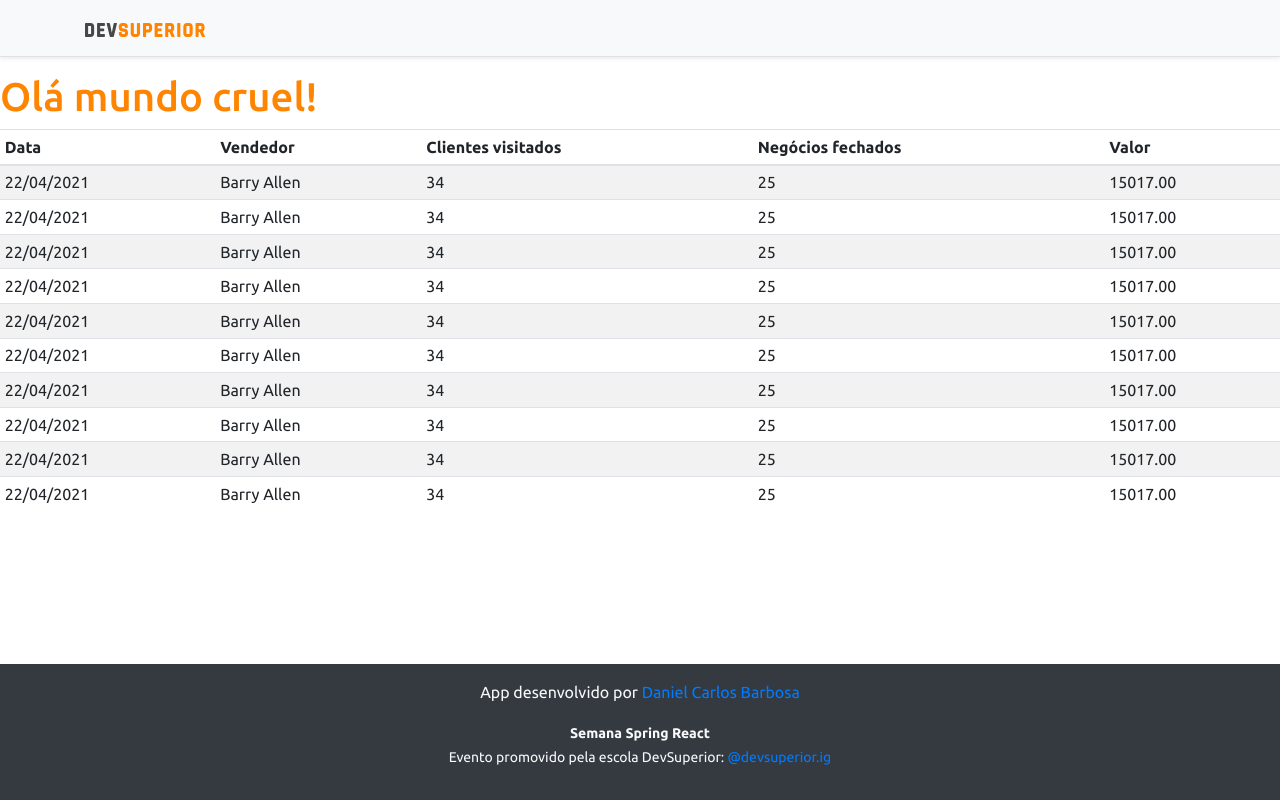
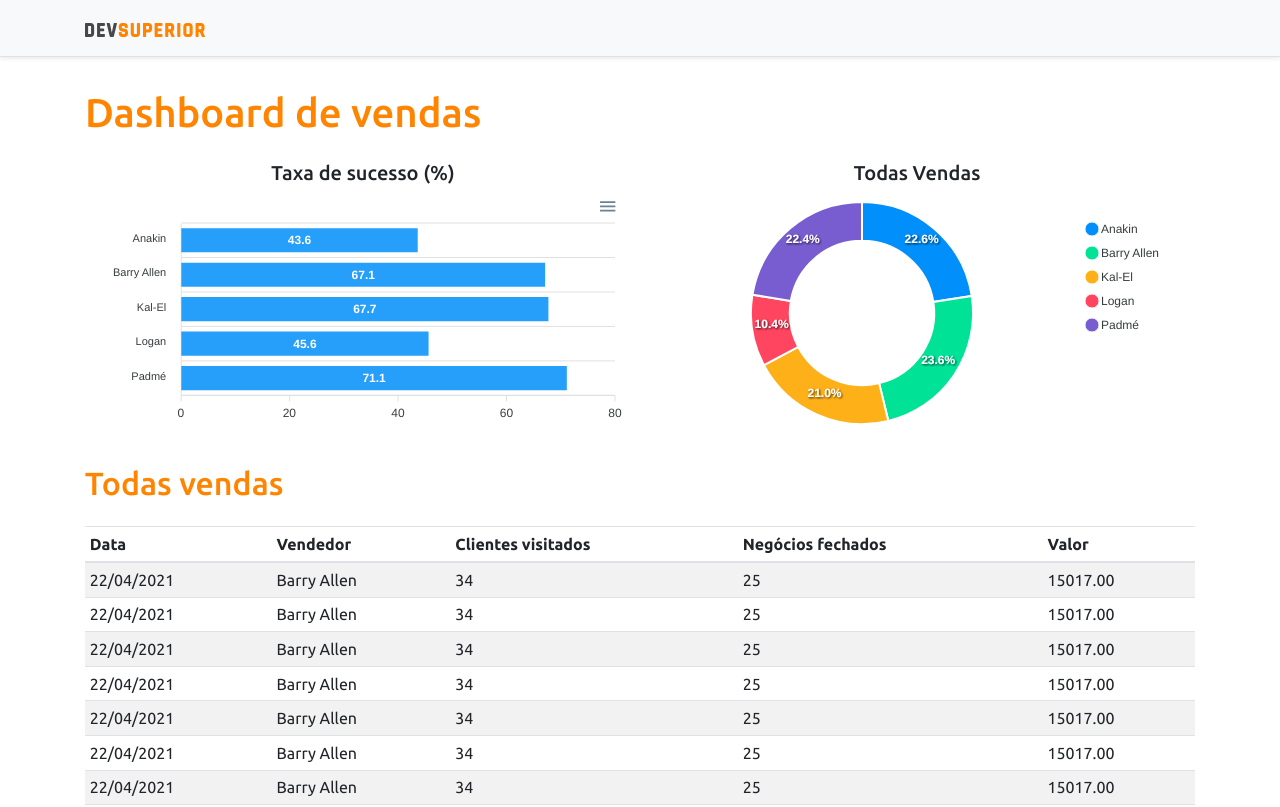
Before and after one commit to EngDaniel/projeto-sds3, a React (Create React App) app in the folder frontend/: page / in a window 1280 px wide. Shown: the top 807 px of the page. Built offline with nearby package versions, Linux system fonts and the light colour scheme.

Commit message:
Static charts

```diff
--- a/frontend/package.json
+++ b/frontend/package.json
@@ -12,10 +12,12 @@
     "@types/node": "^12.0.0",
     "@types/react": "^17.0.0",
     "@types/react-dom": "^17.0.0",
+    "apexcharts": "^3.26.1",
     "bootstrap": "^4.6.0",
     "jquery": "1.9.1",
     "popper.js": "^1.16.1",
     "react": "^17.0.2",
+    "react-apexcharts": "^1.3.9",
     "react-dom": "^17.0.2",
     "react-scripts": "4.0.3",
     "typescript": "^4.1.2",
--- a/frontend/src/App.tsx
+++ b/frontend/src/App.tsx
@@ -1,14 +1,30 @@
 import NavBar from "./components/NavBar";
 import Footer from "./components/Footer";
 import DataTable from "./components/DataTable";
+import BarChart from "./components/BarChart";
+import DonutChart from "./components/DonutChart";
 
 function App() {
   return (
     <>
       <NavBar />
-      <div>
-        <h1 className="text-primary">Olá mundo cruel!</h1>
+      <div className="container">
+        <h1 className="text-primary py-3">Dashboard de vendas</h1>
 
+        <div className="row px-3">
+          <div className="col-sm-6">
+            <h5 className="text-center text secondary">Taxa de sucesso (%)</h5>
+            <BarChart />
+          </div>
+          <div className="col-sm-6">
+            <h5  className="text-center text secondary">Todas Vendas</h5>
+            <DonutChart />
+          </div>
+        </div>
+
+        <div className="py-3">
+          <h2 className="text-primary">Todas vendas</h2>
+        </div>
         <DataTable />
       </div>
       <Footer />
--- /dev/null
+++ b/frontend/src/components/BarChart/index.tsx
@@ -0,0 +1,33 @@
+import Chart from 'react-apexcharts'
+
+function BarChart() {
+    const options = {
+        plotOptions: {
+            bar: {
+                horizontal: true,
+            }
+        },
+    };
+
+    const mockData = {
+        labels: {
+            categories: ['Anakin', 'Barry Allen', 'Kal-El', 'Logan', 'Padmé']
+        },
+        series: [
+            {
+                name: "% Sucesso",
+                data: [43.6, 67.1, 67.7, 45.6, 71.1]
+            }
+        ]
+    };
+    return (
+        <Chart
+            options={{...options, xaxis: mockData.labels}}
+            series={mockData.series}
+            type="bar"
+            height="240"
+        />
+    );
+}
+
+export default BarChart;
--- /dev/null
+++ b/frontend/src/components/DonutChart/index.tsx
@@ -0,0 +1,24 @@
+import Chart from 'react-apexcharts'
+
+function DonutChart() {
+    const mockData = {
+        series: [477138, 499928, 444867, 220426, 473088],
+        labels: ['Anakin', 'Barry Allen', 'Kal-El', 'Logan', 'Padmé']
+    }
+
+    const options = {
+        legend: {
+            show: true
+        }
+    }
+    return (
+        <Chart
+            options={{...options, labels: mockData.labels}}
+            series={mockData.series}
+            type="donut"
+            height="240"
+        />
+    );
+}
+
+export default DonutChart;
```
Also changed, not shown: 1 other file (tests, documents, lock files or other folders).
